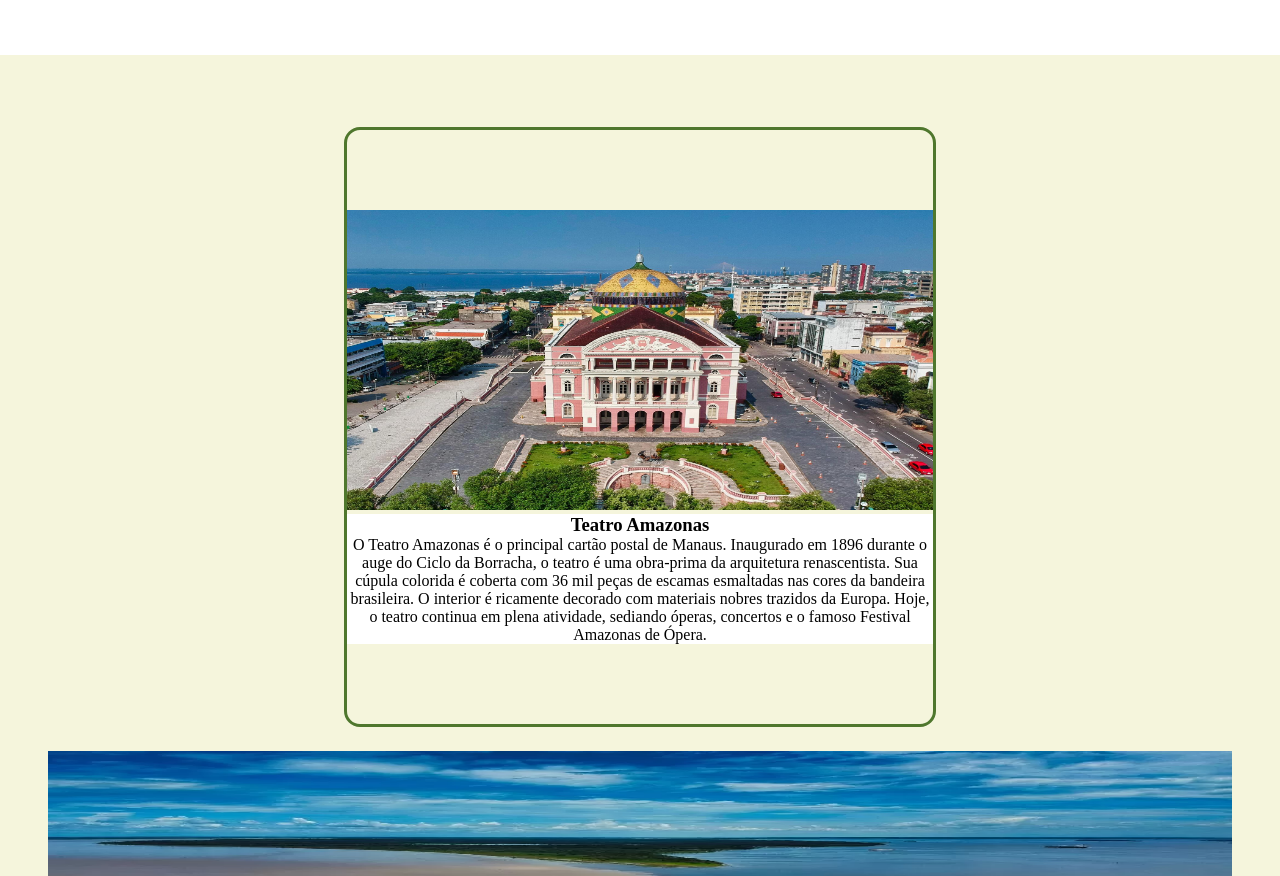
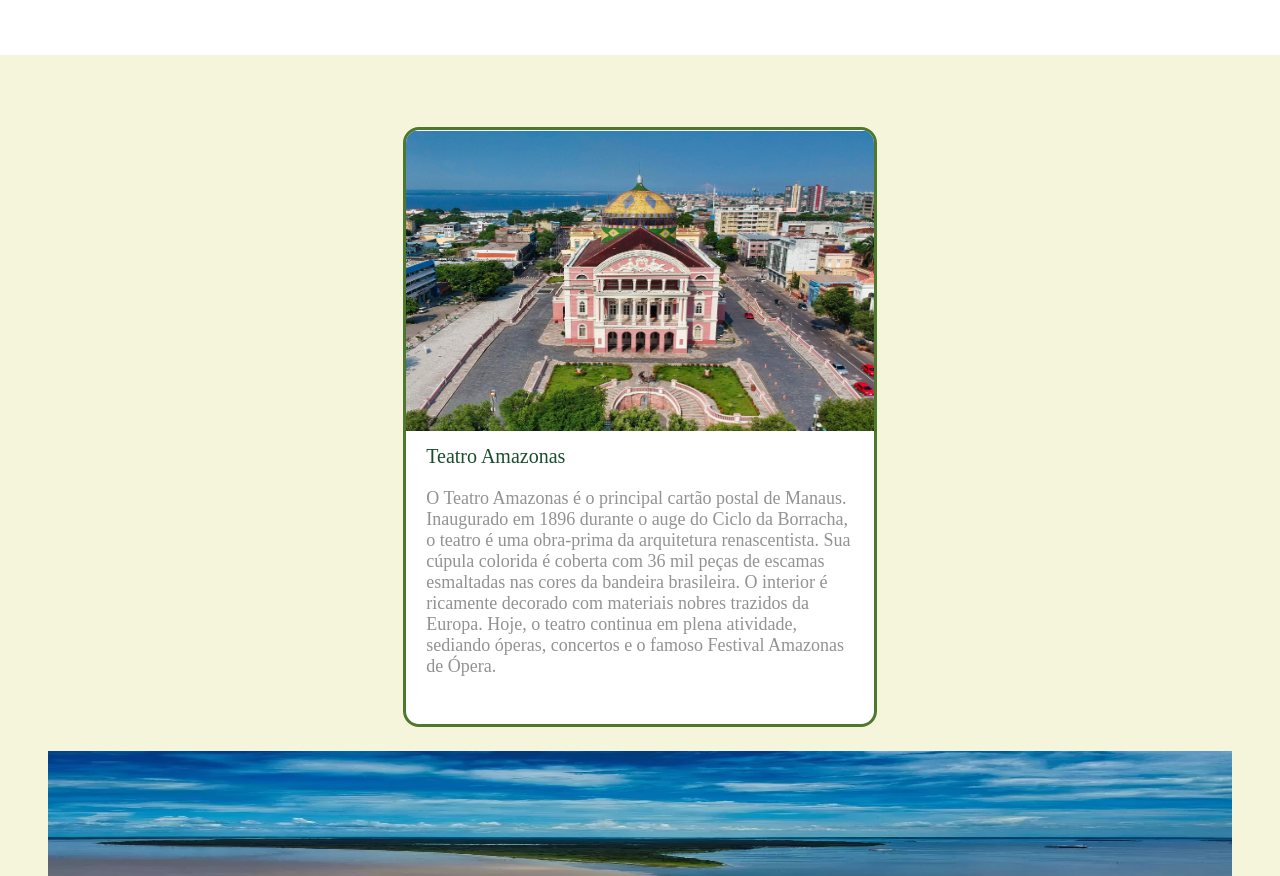
Before and after one commit to Lourenco-Braga/Projeto-Turismo, a plain HTML site: page index.html in a window 1280 px wide. Shown: the part 660-1536 px from the top of the page. Drawn offline with Linux system fonts and the light colour scheme.

Commit message:
finalizando card 1

```diff
--- a/style.css
+++ b/style.css
@@ -83,12 +83,32 @@ img {
     box-sizing: border-box;
     text-align: center;
     align-content: center;
-    width: 50%;
+    width: 40%;
     height: 600px;
     margin: 24px auto;
-
+    overflow: hidden;
+    background-color: #ffffff;
 }
 
 .fundo {
     background-color: #ffffff;
+    margin: 0;
+    border-radius: 16px;
+    width: 100%;
+    height: 289px;
+    text-align: left;
+    padding: 10px 20px;
 }
+
+.fundo h3 {
+    padding-bottom: 20px;
+    font-size: 20px;
+    color: #1a4d2e;
+    font-weight: 200;
+}
+
+.fundo p {
+    font-size: 18px;
+    font-weight: 100;
+    color: rgb(148, 145, 145);
+}
```
